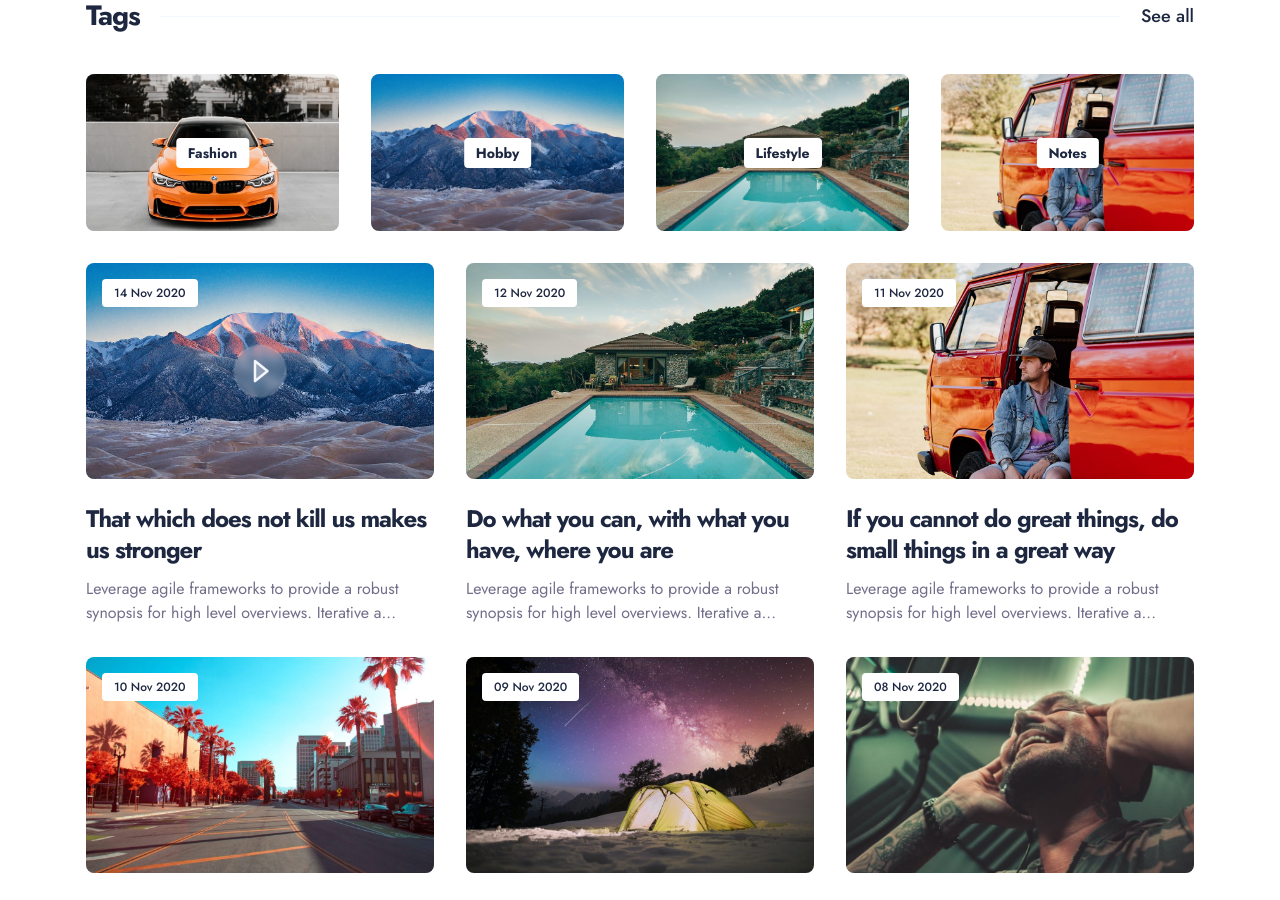
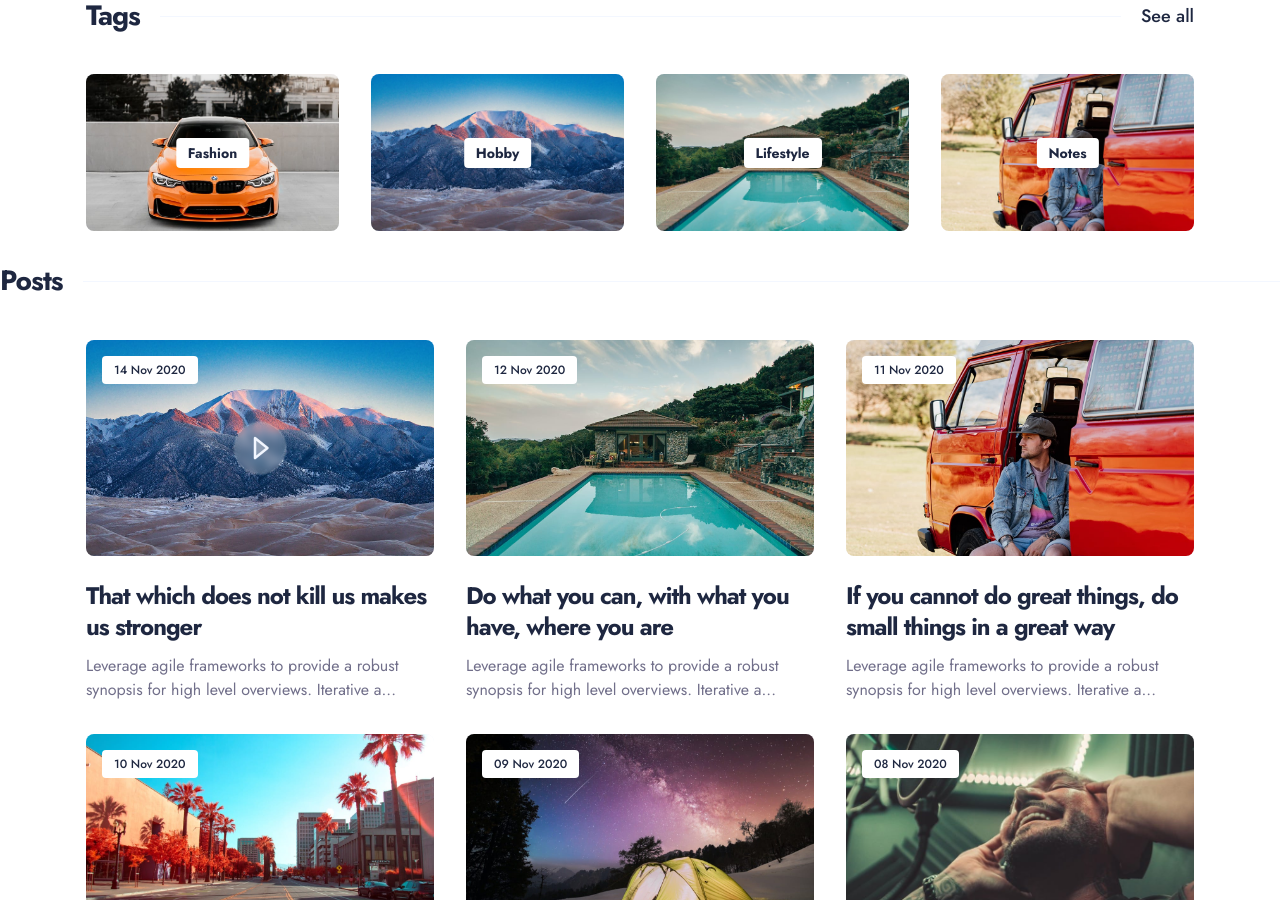
Before and after one commit to HaYongdae/hayongdae.github.io, a Jekyll site: the page built from index.html, in a window 1280 px wide and 900 px high, scrolled down 772 px. Built offline with Jekyll 4.4.1, drawn with Linux system fonts in a browser that asks for light colours; nearby versions of some CDN libraries; the list of posts is cut into pages by our own code.

Commit message:
tag-posts position change

```diff
--- a/index.html
+++ b/index.html
@@ -6,6 +6,11 @@ image: '/images/01.jpg'
 {% include hero.html %}
 
 {% include section-tags.html %}
+
+<div class="section__head">
+  <h3 class="section__title">Posts</h3>
+  <!-- <a href="{{ site.baseurl }}/tags/" class="section__link"></a> -->
+</div>
 
 <div class="container">
   <div class="row animate">
```
